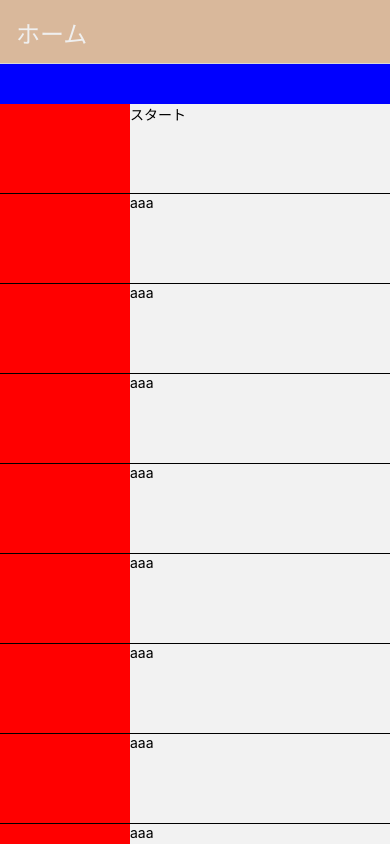
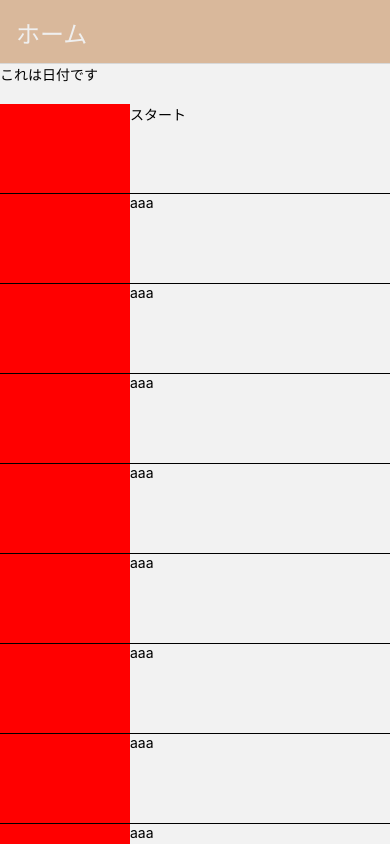
Before and after one commit to ken0426/eatLimit-app2.0, a React Native app: screen /homeScreen in a window 390 px wide. Built offline with nearby package versions, Linux system fonts and the light colour scheme.

Commit message:
[feat] 日付項目の仮実装

```diff
--- a/src/components/HomeScreen.tsx
+++ b/src/components/HomeScreen.tsx
@@ -18,7 +18,7 @@ const HomeScreen = ({ navigation }: any) => {
       headerSearchBarOptions: {
         placeholder: '検索',
         hideWhenScrolling: true,
-        onChangeText: (event: any) => setText(event.nativeEvent.text),
+        // onChangeText: (event: any) => setText(event.nativeEvent.text),
       },
     });
   };
@@ -26,7 +26,14 @@ const HomeScreen = ({ navigation }: any) => {
   const renderItem = ({ item, index }: any) => {
     return (
       <View>
-        {index === 0 && <View style={styles.searchArea}></View>}
+        {index === 0 && (
+          <View style={styles.dateArea}>
+            <View>
+              <Text>これは日付です</Text>
+            </View>
+            <View></View>
+          </View>
+        )}
         <View style={styles.contents}>
           <View style={styles.imageArea}></View>
           <View>
@@ -43,7 +50,7 @@ const HomeScreen = ({ navigation }: any) => {
         data={aaa}
         renderItem={renderItem}
         keyExtractor={(_: any, index: any) => index}
-        // onEndReached={handleEndReached}
+        onEndReached={handleEndReached}
         onEndReachedThreshold={0.5}
       />
     </SafeAreaView>
@@ -68,9 +75,9 @@ const styles = StyleSheet.create({
     backgroundColor: 'red',
     // backgroundColor: color.rightBlue,
   },
-  searchArea: {
+  dateArea: {
     height: 40,
-    backgroundColor: 'blue',
+    // backgroundColor: 'blue',
     // backgroundColor: 'red',
     // borderColor: color.rightBlue,
     // borderWidth: 0,
```
